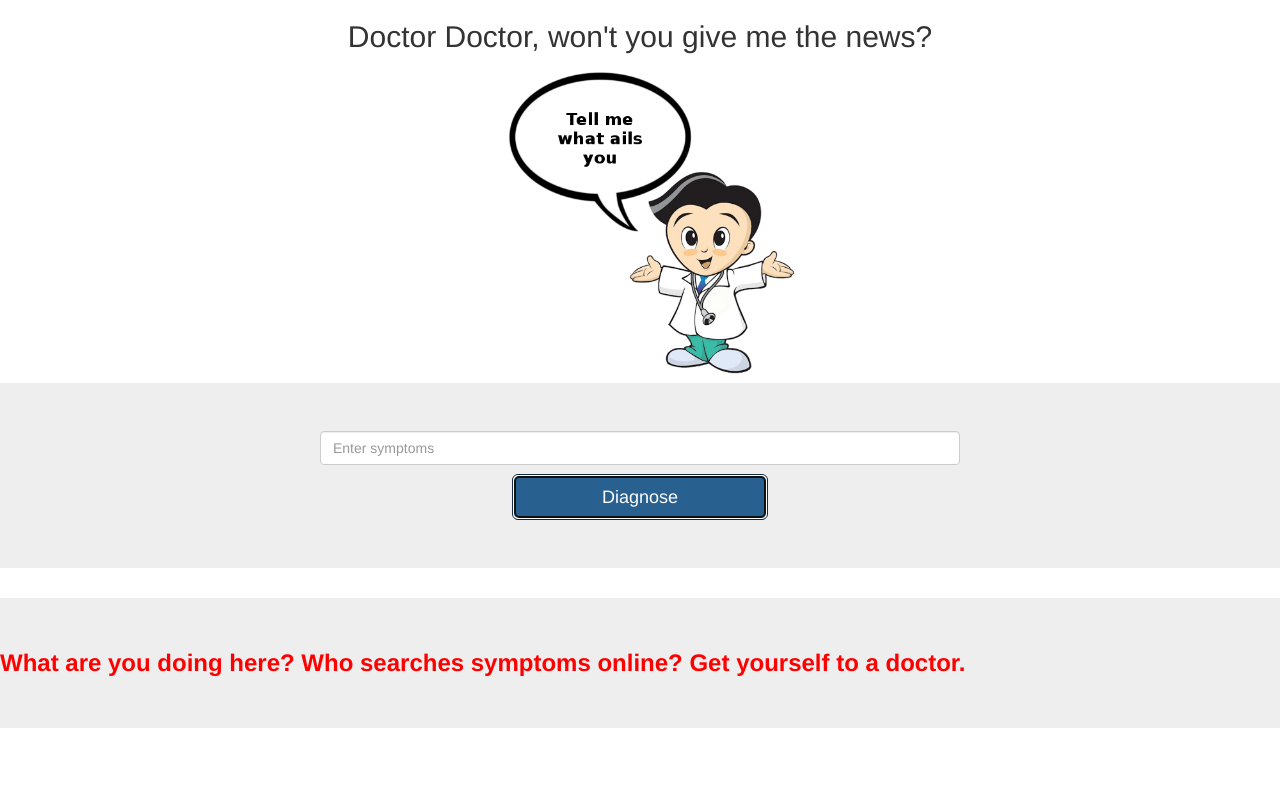
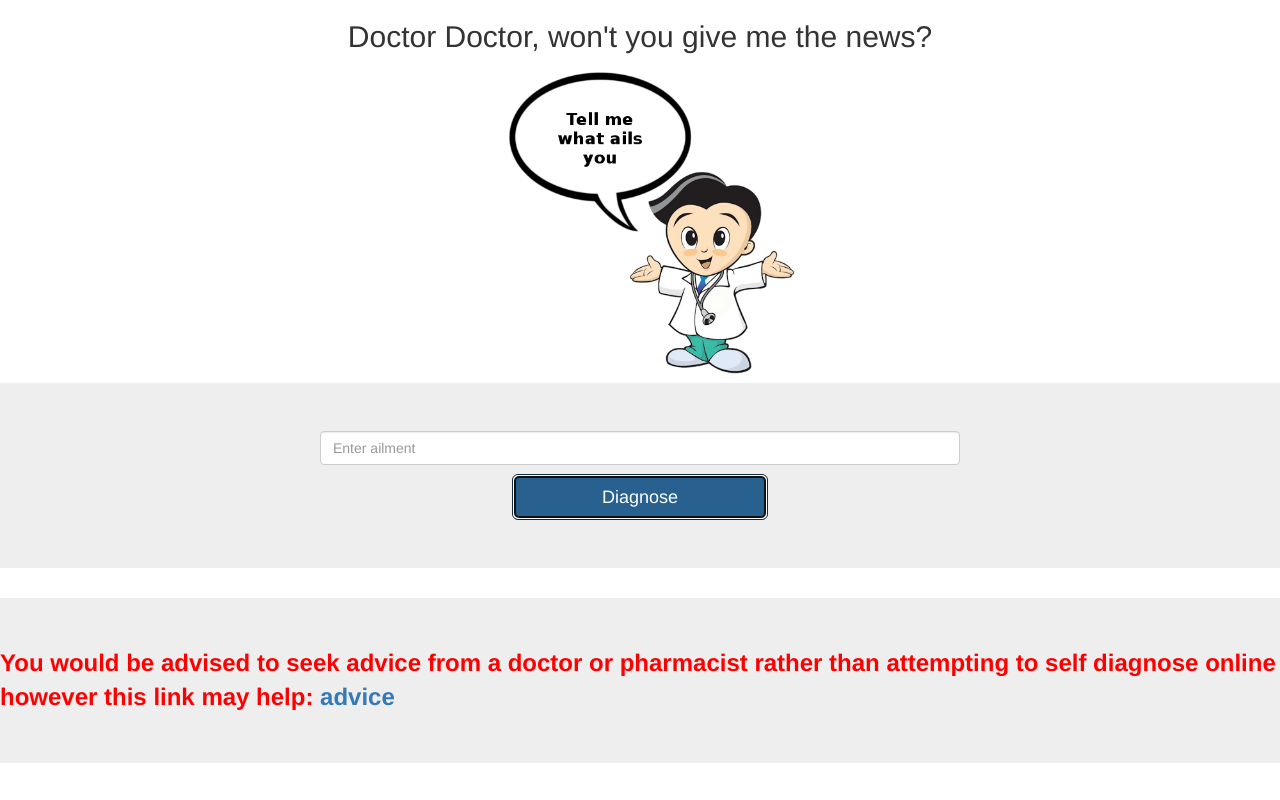
Before and after one commit to galtech/doctordoctor, a plain HTML site: page index.html in a window 1280 px wide. Both pictures are taken after a click on the button "Diagnose". Drawn offline with nearby package versions, Linux system fonts and the light colour scheme.

Commit message:
20170526 added advice retrieval for entered ailment

```diff
--- a/app.js
+++ b/app.js
@@ -9,10 +9,17 @@ DoctorDoctorController.$inject = ['$scope'];
 function DoctorDoctorController($scope){
 
   var diagnoseRes = "";
+  var baseLink = "http://undertheweather.ie/ailment/";
+  var helpLink = "";
+  var ailment = "";
 
   $scope.showResults = function(){
-      $scope.diagnoseRes = "What are you doing here? Who searches symptoms online?\
-                          Get yourself to a doctor.";
+
+      $scope.diagnoseRes = "You would be advised to seek advice from a doctor\
+                            or pharmacist rather than attempting to self diagnose online\
+                            however this link may help: ";
+
+      $scope.helpLink = baseLink + $scope.ailment;
 
   };
 
--- a/index.html
+++ b/index.html
@@ -20,7 +20,11 @@
     <div ng-controller="DoctorDoctorController">
 
       <div class="jumbotron" id="search-container">
-          <input id="search-box" type="text" placeholder="Enter symptoms" class="form-control">
+          <input id="search-box"
+                  type="text"
+                  placeholder="Enter ailment"
+                  class="form-control"
+                  ng-model="ailment">
           <button
                 id="search-button"
                 class="btn btn-primary btn-lg"
@@ -28,8 +32,8 @@
                 Diagnose</button>
       </div>
 
-      <div class="jumbotron" id="results-container">
-        {{ diagnoseRes }}
+      <div class="jumbotron" id="results-container" ng-show="helpLink">
+          {{ diagnoseRes }} <a href="{{ helpLink }}">advice</a>
       </div>
 
 
```
